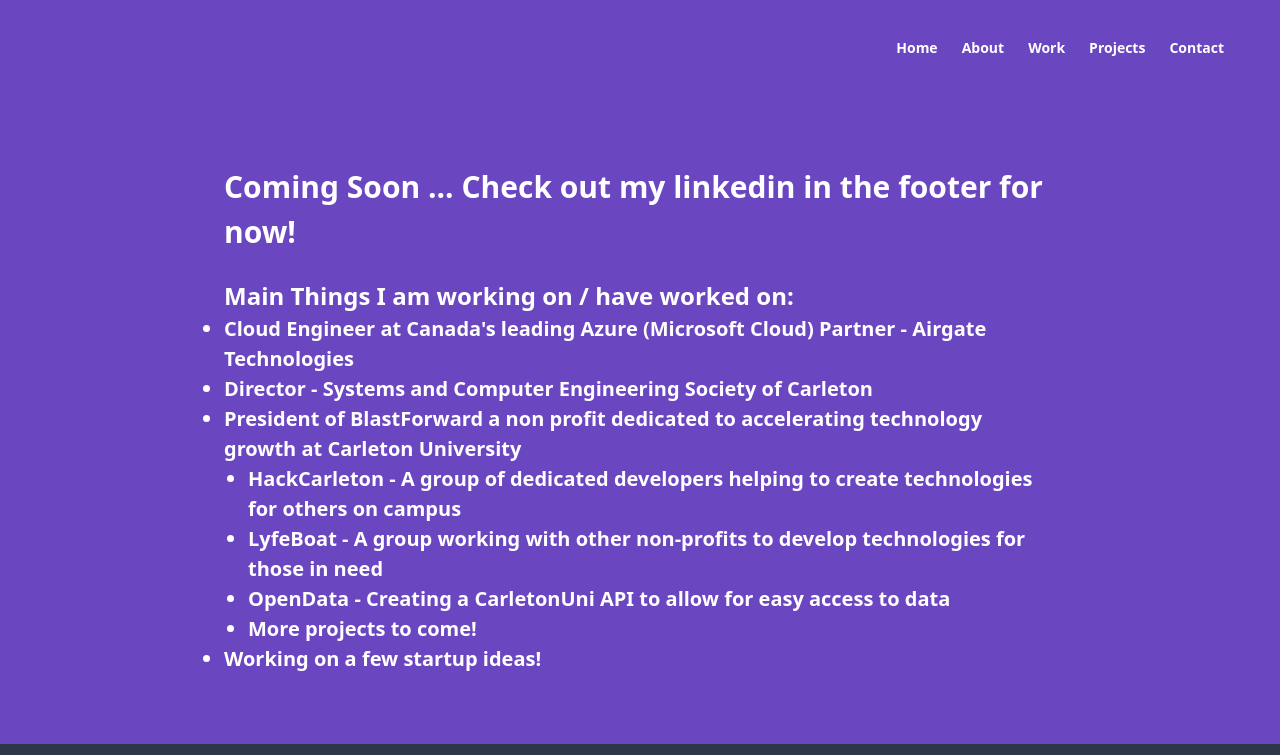
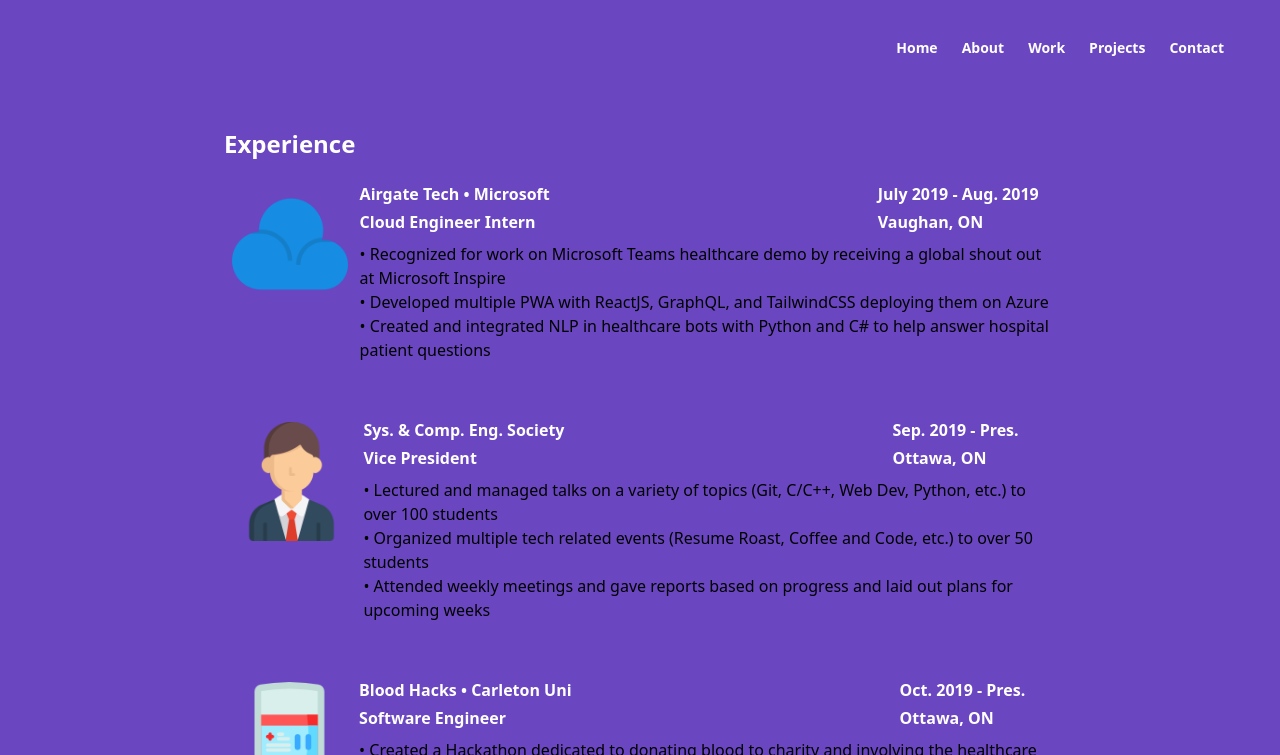
Before and after one commit to varunsindwani/com.sindwani, a Gatsby site: page /work in a window 1280 px wide. Shown: the top 755 px of the page. Built offline with nearby package versions, Linux system fonts and the light colour scheme; Gatsby itself is replaced by a stand-in of ours.

Commit message:
work page content added

```diff
--- /dev/null
+++ b/src/components/points.jsx
@@ -0,0 +1,23 @@
+import React from 'react';
+import Image from './image';
+import PropTypes from 'prop-types';
+
+const Points = props =>  {
+    return  (
+        <div>
+            <h1> • {props.desc[0]}</h1>
+            <h1> • {props.desc[1]}</h1>
+            <h1> • {props.desc[2]}</h1>
+        </div>
+    );
+}
+
+Points.propTypes = {
+    desc: PropTypes.array,
+};
+
+Points.defaultProps = {
+    desc: ['A really cool company to work at','A really cool company to work at','A really cool company to work at'],
+};
+
+export default Points;
--- a/src/components/workpanel.jsx
+++ b/src/components/workpanel.jsx
@@ -1,36 +1,53 @@
 import React from 'react';
+import Image from './image';
+import Points from './points';
+import PropTypes from 'prop-types';
 
-import Image from './image';
-
-const WorkPanel = () =>  {
+const WorkPanel = props =>  {
     return  (
-        <div className="flex flex-row">
+        <div className="flex flex-row mt-4 mb-8">
             <div className="w-1/6 m-2">
-                <Image filename="profile-pic.png" />
+                <Image filename={props.image} />
             </div>
             <div>
-                <div className="flex flex-row font-bold text-white p-1">
-                    <h2>Airgate Technologies</h2>
-                    <h2 className="ml-auto">Summer 2019</h2>
-                </div>
+                <div className="flex flex-row flex-no-wrap">
+                    <div className="font-bold text-white p-1 mr-40">
+                        <h2 className="mb-1 mr-auto flex-no-wrap">{props.company}</h2>
+                        <h2 className="mr-auto">{props.title}</h2>
 
-                <div className="flex flex-row font-bold text-white p-1">
-                    <h2>Cloud Engineer Intern</h2>
-                    <h2 className="ml-auto">Vaughn, ON</h2>
-                </div>
+                    </div>
 
-                <div className="p-1">
-                    <h2>
-                        Learnt alot of stuff
-                    </h2>
-                </div>
-
-                <div>
-
-                </div>
+                    <div className="font-bold text-white p-1 ml-40 justify-end">
+                        <h2 className="mb-1 ml-auto">{props.date}</h2>
+                        <h2 className="">{props.location}</h2>
+                    </div>
+            </div>
+            <div className="m-1">
+                <h2>
+                    <Points desc={props.desc} />
+                </h2>
+            </div>
             </div>
         </div>
     );
 }
 
+WorkPanel.propTypes = {
+    image: PropTypes.string,
+    company: PropTypes.string,
+    date: PropTypes.string,
+    title: PropTypes.string,
+    location: PropTypes.string,
+    desc: PropTypes.array,
+  };
+
+WorkPanel.defaultProps = {
+    image: 'profile-pic.png',
+    company: 'Cool Company',
+    date: 'Summer 2020',
+    title: 'Software Engineer',
+    location: 'California, USA',
+    desc: ['A really cool company to work at'],
+};
+
 export default WorkPanel;
--- a/src/pages/work.js
+++ b/src/pages/work.js
@@ -7,22 +7,70 @@
 const WorkPage = () => (
   <Layout>
     <SEO title="Home" />
-    <h1 className="text-3xl text-white font-bold ml-auto mr-auto mb-6">Coming Soon ... Check out my linkedin in the footer for now!</h1>
-    <h1 className="text-2xl text-white font-bold">Main Things I am working on / have worked on: </h1>
-    <ul className="text-2xl text-white font-bold ml-auto mr-auto">
-      <li className="text-xl text-white font-bold list-disc">Cloud Engineer at Canada's leading Azure (Microsoft Cloud) Partner - Airgate Technologies</li>
-      <li className="text-xl text-white font-bold list-disc">Director - Systems and Computer Engineering Society of Carleton</li>
-      <li className="text-xl text-white font-bold list-disc">President of BlastForward a non profit dedicated to accelerating technology growth at Carleton University</li>
-        <li className="text-xl text-white font-bold">
-          <ul className="ml-6">
-            <li className="text-xl text-white font-bold ml-auto mr-auto list-disc">HackCarleton - A group of dedicated developers helping to create technologies for others on campus</li>
-            <li className="text-xl text-white font-bold ml-auto mr-auto list-disc">LyfeBoat - A group working with other non-profits to develop technologies for those in need</li>
-            <li className="text-xl text-white font-bold ml-auto mr-auto list-disc">OpenData - Creating a CarletonUni API to allow for easy access to data</li>
-            <li className="text-xl text-white font-bold ml-auto mr-auto list-disc">More projects to come!</li>
-          </ul>
-        </li>
-      <li className="text-xl text-white font-bold ml-auto mr-auto list-disc">Working on a few startup ideas! </li>
-    </ul>
+    <h1 className="text-2xl text-white font-bold">Experience</h1>
+    <WorkPanel
+      image="cloud.png"
+      company="Airgate Tech • Microsoft"
+      date="July 2019 - Aug. 2019"
+      title="Cloud Engineer Intern"
+      location="Vaughan, ON"
+      desc={["Recognized for work on Microsoft Teams healthcare demo by receiving a global shout out at Microsoft Inspire","Developed multiple PWA with ReactJS, GraphQL, and TailwindCSS deploying them on Azure","Created and integrated NLP in healthcare bots with Python and C# to help answer hospital patient questions"]}
+    />
+
+    <WorkPanel
+      image="man.png"
+      company="Sys. & Comp. Eng. Society"
+      date="Sep. 2019 - Pres."
+      title="Vice President"
+      location="Ottawa, ON"
+      desc={["Lectured and managed talks on a variety of topics (Git, C/C++, Web Dev, Python, etc.) to over 100 students","Organized multiple tech related events (Resume Roast, Coffee and Code, etc.) to over 50 students","Attended weekly meetings and gave reports based on progress and laid out plans for upcoming weeks"]}
+    />
+
+    <WorkPanel
+      image="blood-bag.png"
+      company="Blood Hacks • Carleton Uni"
+      date="Oct. 2019 - Pres."
+      title="Software Engineer"
+      location="Ottawa, ON"
+      desc={["Created a Hackathon dedicated to donating blood to charity and involving the healthcare and tech community","Developed a landing page with ReactJS, GraphQL, and TailwindCSS deploying it on Netlify (AWS) ", "Created a login page with ReactJS and Firebase to help manage participants, volunteers, and leaders"]}
+    />
+
+    <h1 className="text-2xl text-white font-bold">Intiatives</h1>
+    <WorkPanel
+      image="rocket.png"
+      company="BlastForward • Carleton Uni"
+      date="Sep. 2019 - Pres."
+      title="Director"
+      location="Ottawa, ON"
+      desc={["Created a non-profit organization to promote technological innovation at Carleton University", "Collaborated with societies, clubs, and school department all over campus to help bring unity to tech groups", "Developed a landing page with ReactJS, GraphQL, and TailwindCSS and led students in managing website"]}
+    />
+
+    <WorkPanel
+      image="help.png"
+      company="Lyfe Boat • Carleton Uni"
+      date="Sep. 2019 - Pres."
+      title="Director"
+      location="Ottawa, ON"
+      desc={["Created a group dedicated to working with non-profits and using technology to promote public welfare","Developed a landing page with ReactJS, GraphQL, and TailwindCSS" ,"Working with Canadian Blood Society to help increase the number of people that donate blood"]}
+    />
+
+    <WorkPanel
+      image="terminal.png"
+      company="Hack Carleton • Carleton Uni"
+      date="Oct. 2019 - Pres."
+      title="Director"
+      location="Ottawa, ON"
+      desc={["Created a group dedicated to taking student developers and training them to build technologies for Carleton","Developed a landing page with ReactJS, GraphQL, and TailwindCSS","Working on creating websites for other clubs and societies (Sys. and Comp. Engineering Society Website)"]}
+    />
+
+    <WorkPanel
+      image="api.png"
+      company="Open Data • Carleton Uni"
+      date="Nov. 2019 - Pres."
+      title="Director"
+      location="Ottawa, ON"
+      desc={["Creating a Carleton University API for local app developers to easily access university data","Creating a REST API with Go and managing data using PostgreSQL","Collecting data by going out to different locations on campus and using software/tools to track progress"]}
+    />
   </Layout>
 );
 
```
